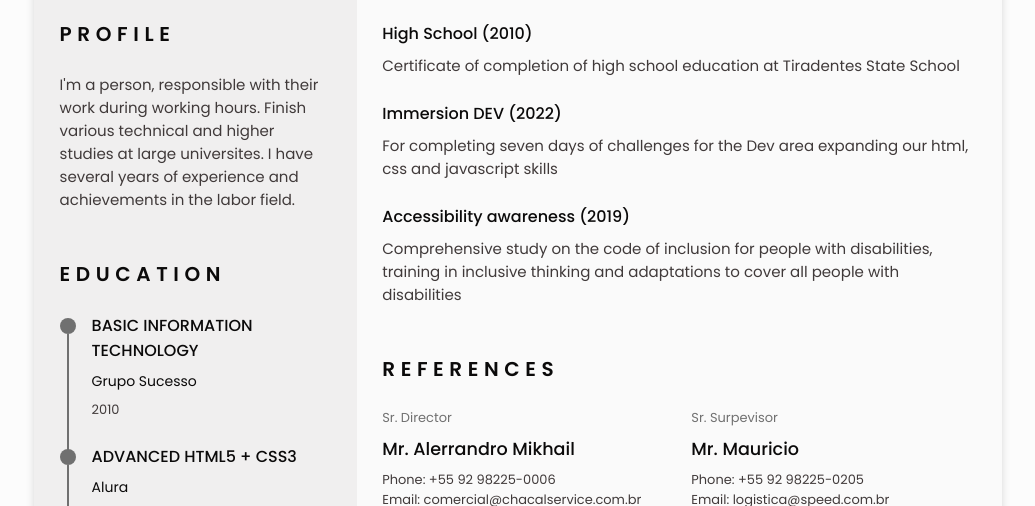
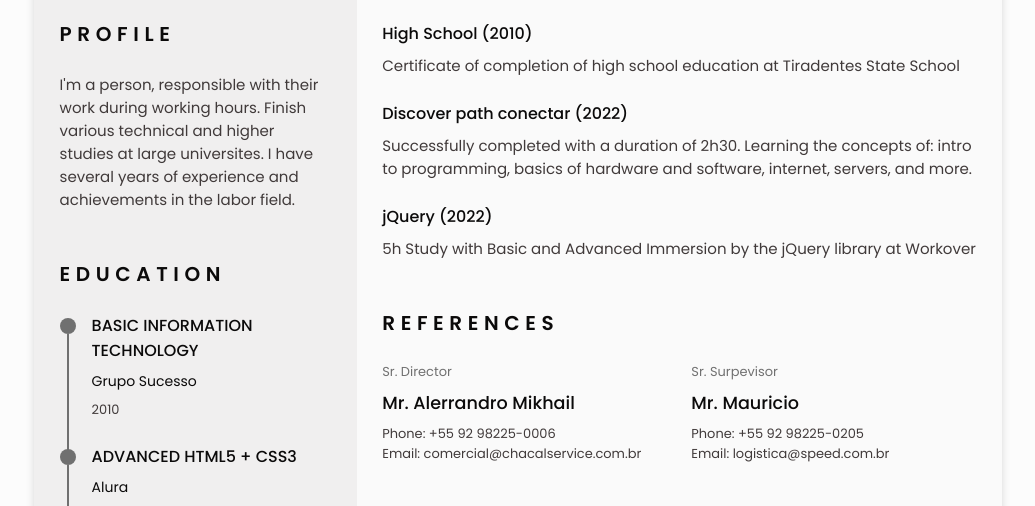
Before and after one commit to Fsouzza/my-portfolio, a plain HTML site: page index-english.html in a window 1280 px wide. Shown: the part 734-1240 px from the top of the page, without its empty margins (122-1157 px from the left). Drawn offline with nearby package versions, Linux system fonts and the light colour scheme.

Commit message:
novos cursos e modificacao no SEO

```diff
--- a/index-english.html
+++ b/index-english.html
@@ -6,8 +6,10 @@
     <link rel="stylesheet" href="https://cdn.jsdelivr.net/npm/boxicons@latest/css/boxicons.min.css">
     <meta name="viewport" content="width=device-width, initial-scale=1.0">
     <link rel="stylesheet" href="./assets/css/style.css">
-    <title>Responsive web resume | F. Souza</title>
-    <meta name="My resume web Dev" content="I created this responsive resume Cv Website using HTML, CSS And JavaScript with Light/Dark Theme & Export PDF and I connected in a local server">
+    <title>FSouza | Responsive web resume </title>
+    <meta name="author" content="Mr Yeagger">
+    <meta name="My resume web Dev" content="I created this responsive resume Cv Website using HTML, CSS And JavaScript with Light/Dark Theme & Export PDF">
+    <meta name="twitter:title" content="F.Souza">
 </head>
 
 <body>
@@ -346,13 +348,13 @@
                         </div>
 
                         <div class="certificate__content">
-                            <h3 class="certificate__title">Immersion DEV (2022)</h3>
-                            <p class="certificate__description">For completing seven days of challenges for the Dev area expanding our html, css and javascript skills</p>
+                            <h3 class="certificate__title">Discover path conectar (2022)</h3>
+                            <p class="certificate__description">Successfully completed with a duration of 2h30. Learning the concepts of: intro to programming, basics of hardware and software, internet, servers, and more.</p>
                         </div>
 
                         <div class="certificate__content">
-                            <h3 class="certificate__title">Accessibility awareness (2019)</h3>
-                            <p class="certificate__description">Comprehensive study on the code of inclusion for people with disabilities, training in inclusive thinking and adaptations to cover all people with disabilities</p>
+                            <h3 class="certificate__title">jQuery (2022)</h3>
+                            <p class="certificate__description">5h Study with Basic and Advanced Immersion by the jQuery library at Workover</p>
                         </div>
                     </div>
                 </section>
```
Also changed, not shown: index.html (+8 -6 lines), PROXIMOS PASSOS.txt.
